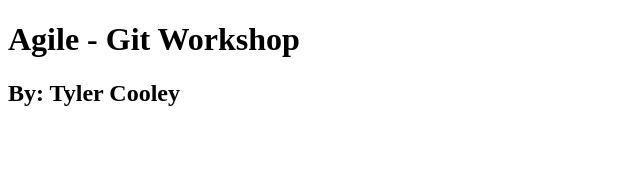
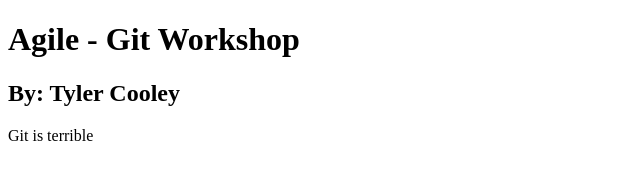
Before and after one commit to tcooley91/Example, a plain HTML site: page index.html in a window 1280 px wide. Shown: the whole page, without its empty margins (0-640 px from the left). Drawn offline with Linux system fonts and the light colour scheme.

Commit message:
Complaining about Git

```diff
--- a/index.html
+++ b/index.html
@@ -7,5 +7,6 @@
 	<body>
 		<h1>Agile - Git Workshop</h1>
 		<h2>By: Tyler Cooley</h2>
+		<p>Git is terrible</p>
 	</body>
 </html>
```
